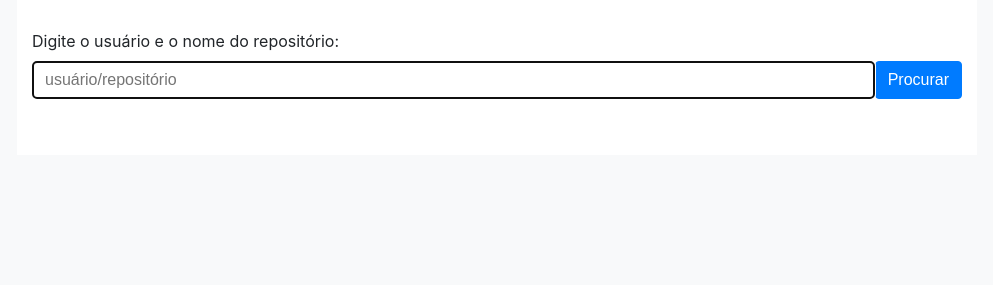
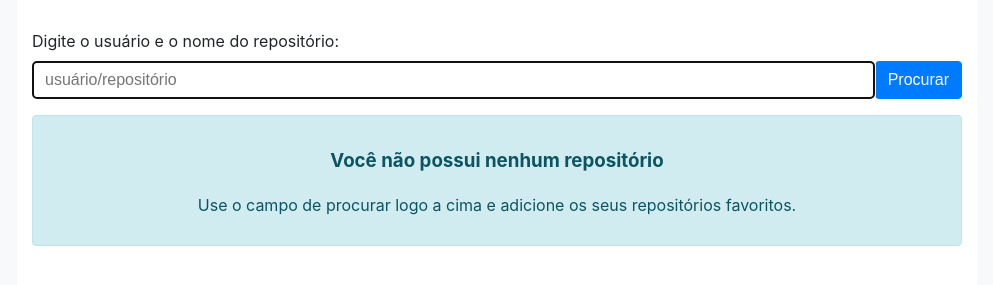
Before and after one commit to geprojetos/projeto-github, a plain HTML site: page docs/index.html in a window 1280 px wide. Shown: the part 143-428 px from the top of the page, without its empty margins (143-1136 px from the left). Drawn offline with Linux system fonts and the light colour scheme.

Commit message:
Adicionando mensagem inicial

```diff
--- a/docs/index.html
+++ b/docs/index.html
@@ -435,6 +435,9 @@
             <div class="alert alert-danger errorSearch d-none"></div>
             <div class="alert alert-success successSearch d-none"></div>
             <div class="alert alert-info info d-none"></div>
+            <div class="alert alert-info not-cards">
+
+            </div>
         </div>
 
         <ul class="row list-unstyled wrapper-list"></ul>
--- a/docs/js/app.js
+++ b/docs/js/app.js
@@ -10,14 +10,29 @@ var myApp = (function(){
     let errorSearch     = document.querySelector('.errorSearch');
     let successSearch   = document.querySelector('.successSearch');
     let info            = document.querySelector('.info');
+    let notCards        = document.querySelector('.not-cards');
 
     function _render() {
 
-        console.log('Exibe os repositórios');
-        console.log(listRepos);
-
+        _messageInitial();
         _createItem();
     };
+
+    function _messageInitial() {
+
+        if(listRepos.length > 0) {
+
+            notCards.classList.add('d-none');
+            notCards.innerHTML = '';
+        } else {
+
+            notCards.classList.remove('d-none');
+            notCards.innerHTML = `
+                <h3>Você não possui nenhum repositório</h3>
+                <p>Use o campo de procurar logo a cima e adicione os seus repositórios favoritos.</p>
+            `;
+        }
+    }
 
     function _createItem() {
 
```
